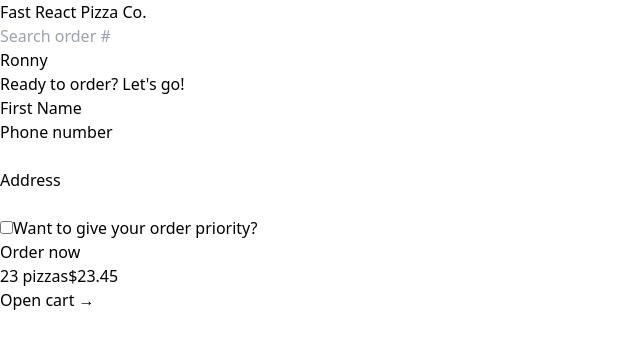
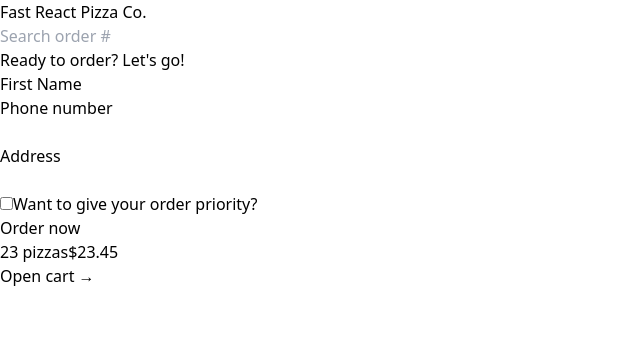
Before and after one commit to RachitJain959/react-pizza, a React (Vite) app: page /order/new in a window 1280 px wide. Shown: the top 348 px of the page, without its empty margins (0-640 px from the left). Built offline with nearby package versions, Linux system fonts and the light colour scheme.

Commit message:
read+update userState

```diff
--- a/src/features/cart/Cart.jsx
+++ b/src/features/cart/Cart.jsx
@@ -1,6 +1,7 @@
 import LinkButton from "../../ui/LinkButton";
 import Button from "../../ui/Button";
 import CartItem from "./CartItem";
+import { useSelector } from "react-redux";
 
 const fakeCart = [
   {
@@ -27,13 +28,15 @@
 ];
 
 function Cart() {
+  const username = useSelector((state) => state.user.username);
+
   const cart = fakeCart;
 
   return (
     <div className="px-4 py-2">
       <LinkButton to="/menu">&larr; Back to menu</LinkButton>
 
-      <h2 className="mt-7 text-xl font-semibold">Your cart, %NAME%</h2>
+      <h2 className="mt-7 text-xl font-semibold">Your cart, {username}</h2>
 
       <ul className="mt-3 divide-y divide-stone-200 border-b">
         {cart.map((item) => (
--- a/src/features/order/CreateOrder.jsx
+++ b/src/features/order/CreateOrder.jsx
@@ -1,6 +1,7 @@
 import { Form, redirect, useActionData, useNavigation } from "react-router-dom";
 import { createOrder } from "../../services/apiRestaurant";
 import Button from "../../ui/Button";
+import { useSelector } from "react-redux";
 
 // https://uibakery.io/regex-library/phone-number
 const isValidPhone = (str) =>
@@ -33,6 +34,8 @@
 ];
 
 function CreateOrder() {
+  const username = useSelector((state) => state.user.username);
+
   const navigation = useNavigation();
   const isSubmitting = navigation.state === "submitting";
 
@@ -48,7 +51,13 @@
       <Form method="POST">
         <div className="mb-5 flex flex-col gap-2 sm:flex-row sm:items-center">
           <label className="sm:basis-40">First Name</label>
-          <input type="text" name="customer" required className="input grow" />
+          <input
+            type="text"
+            name="customer"
+            required
+            className="input grow"
+            defaultValue={username}
+          />
         </div>
 
         <div className="mb-5 flex flex-col gap-2 sm:flex-row sm:items-center">
--- a/src/features/user/CreateUser.jsx
+++ b/src/features/user/CreateUser.jsx
@@ -1,11 +1,20 @@
 import { useState } from "react";
 import Button from "../../ui/Button";
+import { useDispatch } from "react-redux";
+import { updateName } from "./userSlice";
+import { useNavigate } from "react-router-dom";
 
 function CreateUser() {
   const [username, setUsername] = useState("");
+  const dispatch = useDispatch();
+  const navigate = useNavigate();
 
   function handleSubmit(e) {
     e.preventDefault();
+
+    if (!username) return;
+    dispatch(updateName(username));
+    navigate("./menu");
   }
 
   return (
--- a/src/features/user/Username.jsx
+++ b/src/features/user/Username.jsx
@@ -1,10 +1,10 @@
 import { useSelector } from "react-redux";
 
 function Username() {
-  const userName = useSelector((state) => state.user.userName);
+  const username = useSelector((state) => state.user.username);
 
   return (
-    <div className="hidden text-sm font-semibold md:block">{userName}</div>
+    <div className="hidden text-sm font-semibold md:block">{username}</div>
   );
 }
 
--- a/src/features/user/userSlice.js
+++ b/src/features/user/userSlice.js
@@ -23,7 +23,7 @@
 // }
 
 const initialState = {
-  userName: "Ronny",
+  username: "",
 };
 
 // const user = createSlice
@@ -31,9 +31,9 @@
 const userSlice = createSlice({
   name: "user",
   initialState,
-  reducer: {
+  reducers: {
     updateName(state, action) {
-      state.userName = action.payload;
+      state.username = action.payload;
     },
   },
 });
--- a/src/ui/Home.jsx
+++ b/src/ui/Home.jsx
@@ -1,6 +1,10 @@
+import { useSelector } from "react-redux";
 import CreateUser from "../features/user/CreateUser";
+import Button from "./Button";
 
 function Home() {
+  const username = useSelector((state) => state.user.username);
+
   return (
     <div className="my-10 px-4 text-center sm:my-16">
       <h1
@@ -14,7 +18,13 @@
         </span>
       </h1>
 
-      <CreateUser />
+      {username === "" ? (
+        <CreateUser />
+      ) : (
+        <Button to="/menu" type="primary">
+          Continue Ordering, {username}
+        </Button>
+      )}
     </div>
   );
 }
```
